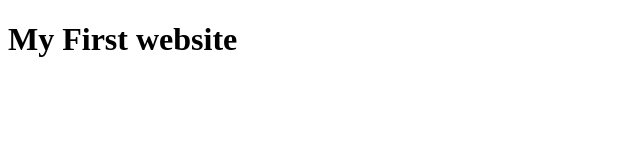
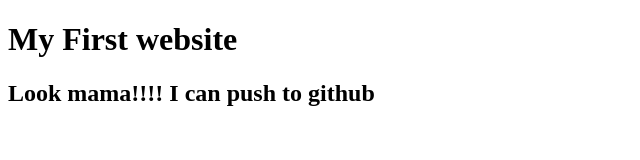
Before and after one commit to Yousuf454/my-first-website, a plain HTML site: page index.html in a window 1280 px wide. Shown: the whole page, without its empty margins (0-640 px from the left). Drawn offline with Linux system fonts and the light colour scheme.

Commit message:
learn github

```diff
--- a/index.html
+++ b/index.html
@@ -7,5 +7,6 @@
 </head>
 <body>
     <h1>My First website</h1>
+    <h2>Look mama!!!! I can push to  github</h2>
 </body>
 </html>
```
